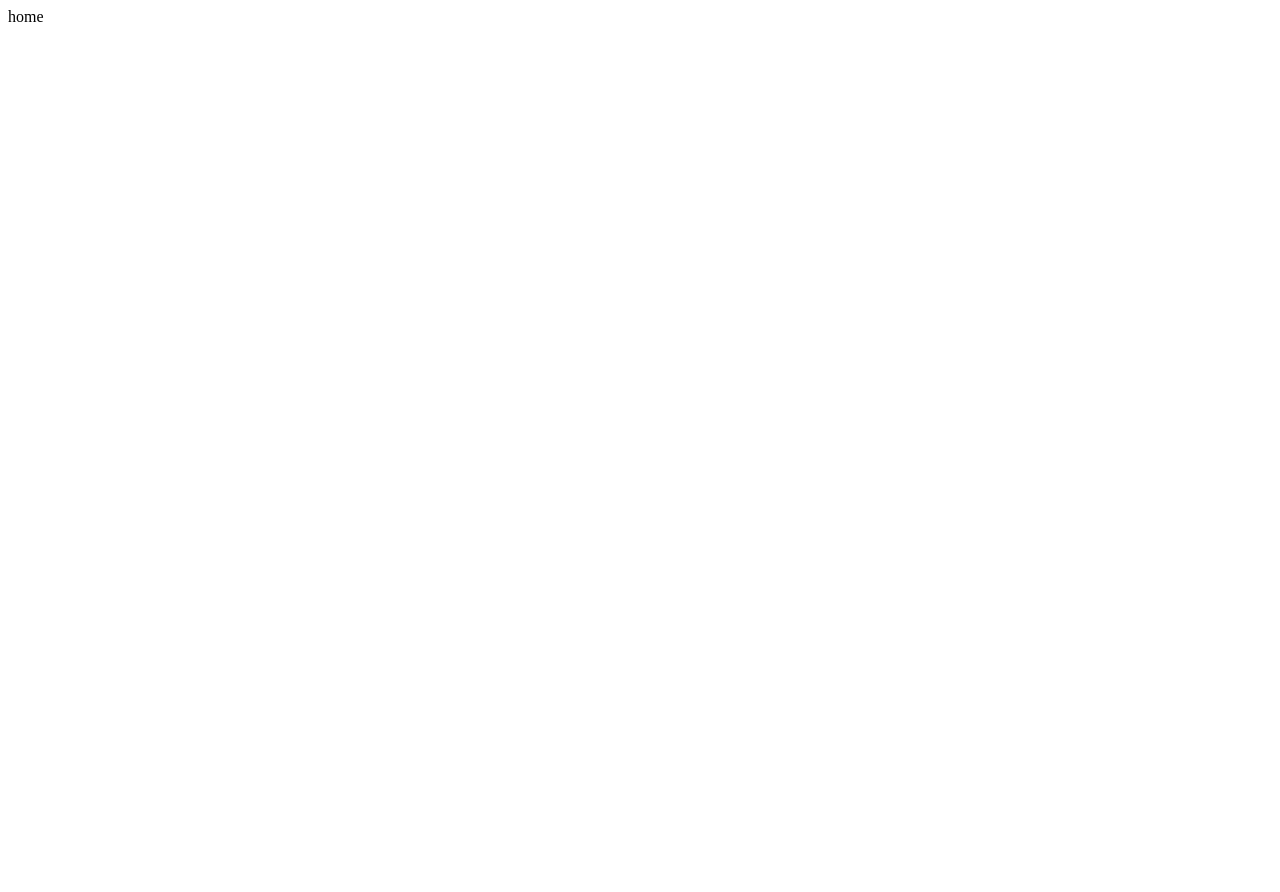
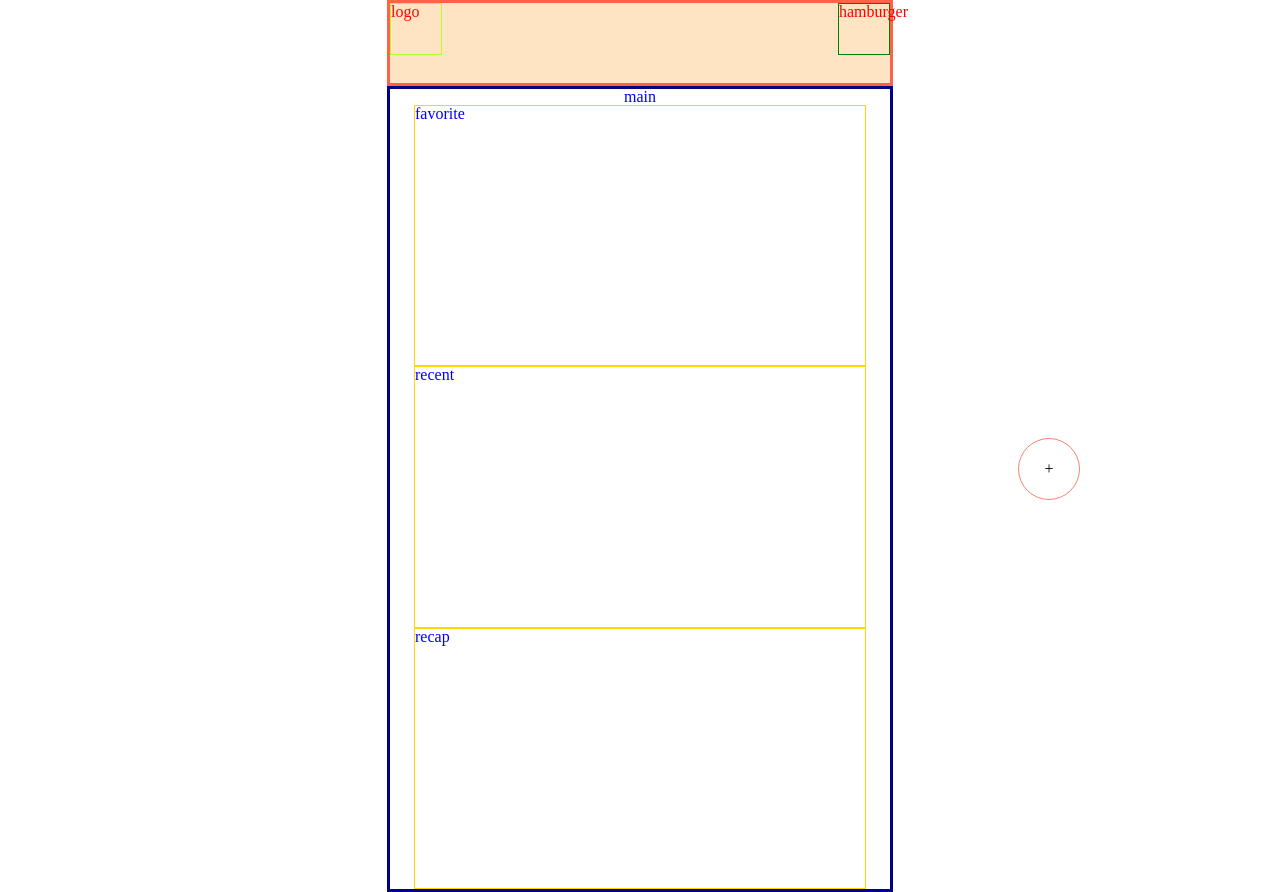
Before and after one commit to obov/word-friend, a Flask app: page / in a window 1280 px wide. Before the commit the page is almost empty. Before the commit the page ends 22 px from the top, so only its background shows below. Run offline with Flask 2, Linux system fonts and the light colour scheme.

Commit message:
home frame

```diff
--- /dev/null
+++ b/static/css/css.css
@@ -0,0 +1,48 @@
+.header {
+  height: 80px;
+  width: 500px;
+  margin: 0 auto;
+  background-color: bisque;
+  color: red;
+  display: flex;
+  justify-content: space-between;
+}
+.header > div {
+  width: 50px;
+  height: 50px;
+}
+.header .logo {
+}
+.header .menu-toggle {
+}
+.main {
+  height: 100vh;
+  width: 500px;
+  margin: 0 auto;
+  color: blue;
+  display: flex;
+  flex-direction: column;
+  justify-content: flex-start;
+  align-items: center;
+}
+.main > div {
+  width: 450px;
+  height: 300px;
+}
+.main .favorite {
+}
+.main .recent {
+}
+.main .recap {
+}
+.plus-button {
+  width: 60px;
+  height: 60px;
+  border-radius: 50%;
+  display: flex;
+  justify-content: center;
+  align-items: center;
+  position: fixed;
+  right: 200px;
+  bottom: 300px;
+}
--- /dev/null
+++ b/static/css/reset.css
@@ -0,0 +1,129 @@
+/* http://meyerweb.com/eric/tools/css/reset/
+   v2.0 | 20110126
+   License: none (public domain)
+*/
+
+html,
+body,
+div,
+span,
+applet,
+object,
+iframe,
+h1,
+h2,
+h3,
+h4,
+h5,
+h6,
+p,
+blockquote,
+pre,
+a,
+abbr,
+acronym,
+address,
+big,
+cite,
+code,
+del,
+dfn,
+em,
+img,
+ins,
+kbd,
+q,
+s,
+samp,
+small,
+strike,
+strong,
+sub,
+sup,
+tt,
+var,
+b,
+u,
+i,
+center,
+dl,
+dt,
+dd,
+ol,
+ul,
+li,
+fieldset,
+form,
+label,
+legend,
+table,
+caption,
+tbody,
+tfoot,
+thead,
+tr,
+th,
+td,
+article,
+aside,
+canvas,
+details,
+embed,
+figure,
+figcaption,
+footer,
+header,
+hgroup,
+menu,
+nav,
+output,
+ruby,
+section,
+summary,
+time,
+mark,
+audio,
+video {
+  margin: 0;
+  padding: 0;
+  border: 0;
+  font-size: 100%;
+  font: inherit;
+  vertical-align: baseline;
+}
+/* HTML5 display-role reset for older browsers */
+article,
+aside,
+details,
+figcaption,
+figure,
+footer,
+header,
+hgroup,
+menu,
+nav,
+section {
+  display: block;
+}
+body {
+  line-height: 1;
+}
+ol,
+ul {
+  list-style: none;
+}
+blockquote,
+q {
+  quotes: none;
+}
+blockquote:before,
+blockquote:after,
+q:before,
+q:after {
+  content: "";
+  content: none;
+}
+table {
+  border-collapse: collapse;
+  border-spacing: 0;
+}
--- a/templates/index.html
+++ b/templates/index.html
@@ -4,9 +4,21 @@
     <meta charset="UTF-8" />
     <meta http-equiv="X-UA-Compatible" content="IE=edge" />
     <meta name="viewport" content="width=device-width, initial-scale=1.0" />
+    <link rel="stylesheet" href="{{ url_for('static', filename='css/css.css') }}" />
+    <link rel="stylesheet" href="{{ url_for('static', filename='css/reset.css') }}" />
     <title>word friend</title>
   </head>
   <body>
-    home
+    <div style="border: solid 3px tomato" class="header">
+      <div style="border: solid 1px greenyellow" class="logo">logo</div>
+      <div style="border: solid 1px green" class="menu-toggle">hamburger</div>
+    </div>
+    <div style="border: solid 3px darkblue" class="main">
+      main
+      <div style="border: solid 1px gold" class="favorite">favorite</div>
+      <div style="border: solid 1px gold" class="recent">recent</div>
+      <div style="border: solid 1px gold" class="recap">recap</div>
+    </div>
+    <div style="border: solid 1px salmon" class="plus-button">+</div>
   </body>
 </html>
```
